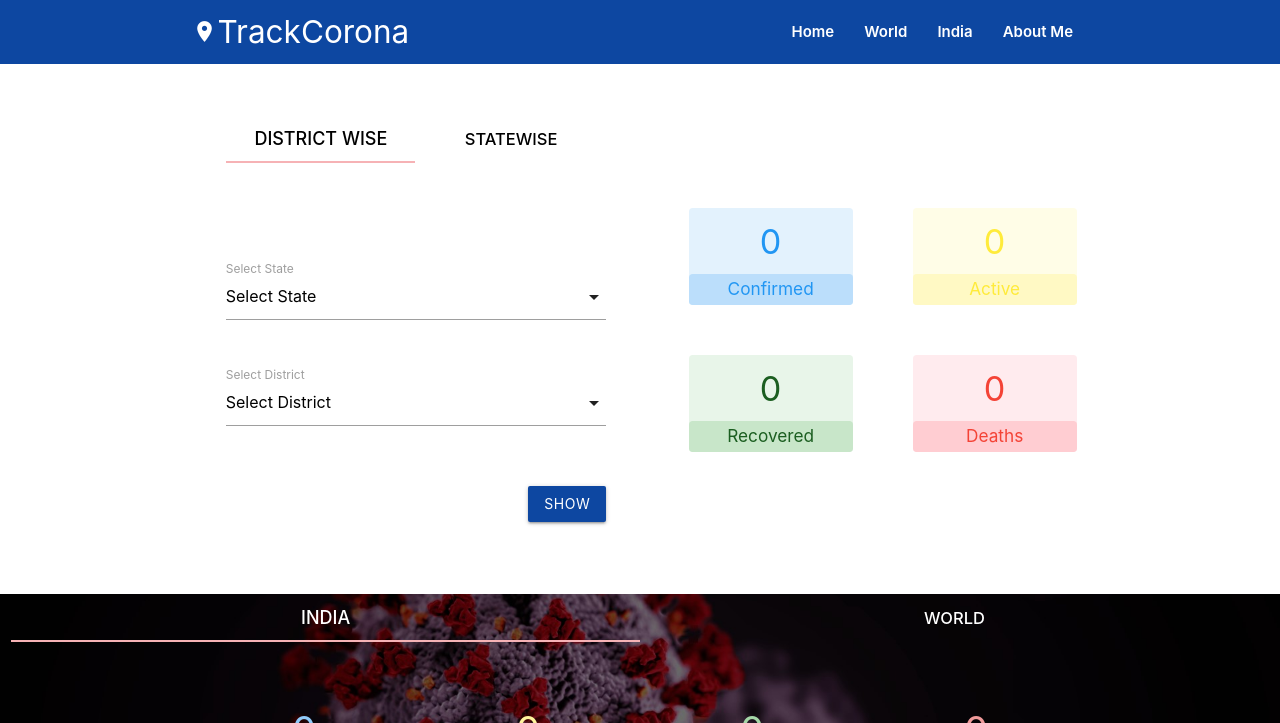
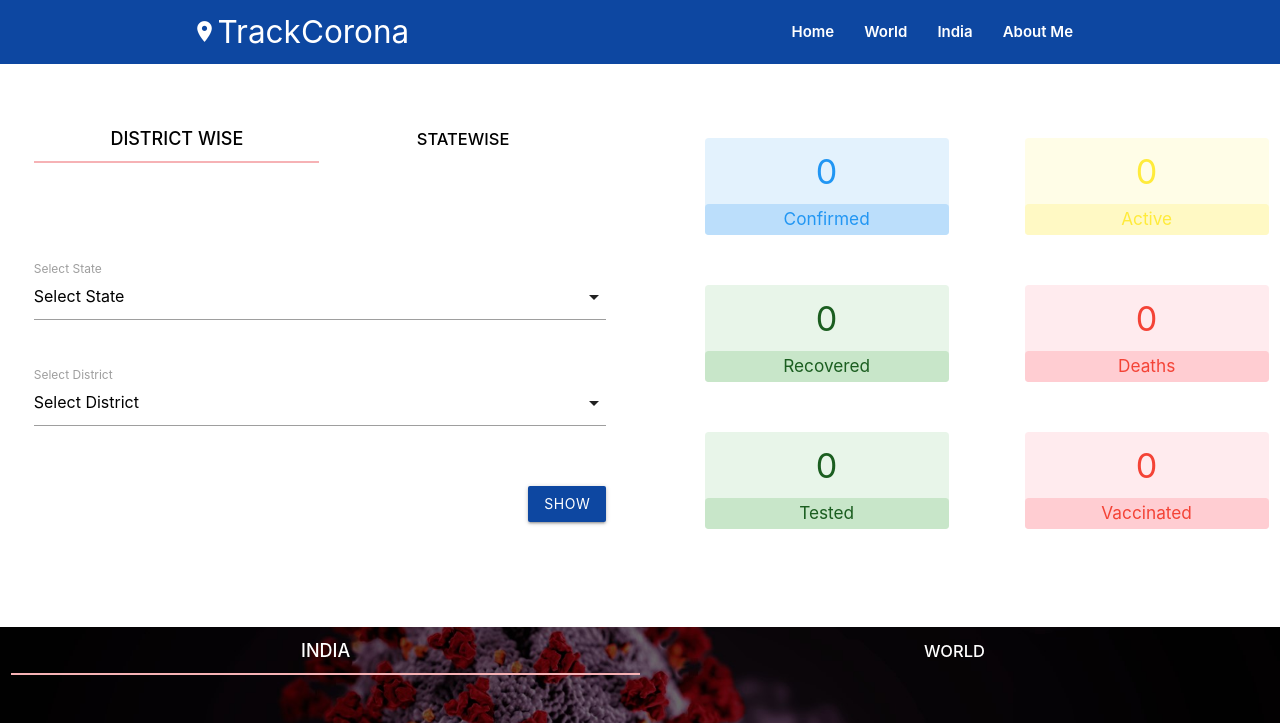
Before and after one commit to akshshu/trackcorona, a plain HTML site: page index.html in a window 1280 px wide. Both pictures are taken after a click on the button "SHOW". Shown: the top 723 px of the page. Drawn offline with nearby package versions, Linux system fonts and the light colour scheme; no server answers.

Commit message:
code optimised and total tested and vaccinated option added

```diff
--- a/index.html
+++ b/index.html
@@ -90,9 +90,9 @@
             min-width: 300px;
         }
 
-        .details-box {
+        /* .details-box {
             margin-top: 70px;
-        }
+        } */
 
         .above-footer {
             margin-top: -22px;
@@ -147,7 +147,7 @@
     </header>
 
     <div class="banner">
-        <section class="container section  ">
+        <section class="section  ">
             <div class="row">
                 <!-- <div class="col s12 l5  form-box">
                     <blockquote>
@@ -211,7 +211,7 @@
                         <div class="col s12 status" id="stat">
                             <div class="  form-box">
                                 <div class="input-field sts">
-                                    <select id="states_list" onchange="res_district(this.value)">
+                                    <select id="states_list2">
                                         <option value="" disabled selected>Select State</option>
                                     </select>
                                     <label>Select State</label>
@@ -219,7 +219,7 @@
                                 </div>
 
                                 <div class="input-field sts">
-                                    <button class="btn right blue darken-4" onclick="show_data()">Show</button>
+                                    <button class="btn right blue darken-4" onclick="show_data2()">Show</button>
                                 </div>
                             </div>
 
@@ -254,6 +254,21 @@
                             <div class=" red lighten-5 detail-card  ">
                                 <h4 class="center red-text box-head" id="deaths">0</h4>
                                 <h6 class="center red-text red lighten-4 box-det">Deaths</h6>
+                            </div>
+                        </div>
+
+                    </div>
+                    <div class="row">
+                        <div class="col s6 l5 offset-l1 ">
+                            <div class=" green lighten-5 detail-card  ">
+                                <h4 class="center green-text text-darken-4 box-head" id="tested">0</h4>
+                                <h6 class="center green-text text-darken-4 green lighten-4 box-det">Tested</h6>
+                            </div>
+                        </div>
+                        <div class="col s6 l5 offset-l1 ">
+                            <div class=" red lighten-5 detail-card  ">
+                                <h4 class="center red-text box-head" id="vaccinated">0</h4>
+                                <h6 class="center red-text red lighten-4 box-det">Vaccinated</h6>
                             </div>
                         </div>
 
@@ -388,20 +403,76 @@
         $(document).ready(function () {
             $('.sidenav').sidenav();
             $('.tabs').tabs();
+            mapping = {
+                "Andaman and Nicobar Islands": "AN",
+                "Andhra Pradesh": "AP",
+                "Arunachal Pradesh": "AR",
+                "Assam": "AS",
+                "Bihar": "BR",
+                "Chandigarh": "CH",
+                "Chhattisgarh": "CT",
+                "Delhi": "DL",
+                "Dadra and Nagar Haveli and Daman and Diu": "DN",
+                "Goa": "GA",
+                "Gujarat": "GJ",
+                "Himachal Pradesh": "HP",
+                "Haryana": "HR",
+                "Jharkhand": "JH",
+                "Jammu and Kashmir": "JK",
+                "Karnataka": "KA",
+                "Kerala": "KL",
+                "Ladakh": "LA",
+                "Lakshadweep": "LD",
+                "Maharashtra": "MH",
+                "Meghalaya": "ML",
+                "Manipur": "MN",
+                "Madhya Pradesh": "MP",
+                "Mizoram": "MZ",
+                "Nagaland": "NL",
+                "Odisha": "OR",
+                "Punjab": "PB",
+                "Puducherry": "PY",
+                "Rajasthan": "RJ",
+                "Sikkim": "SK",
+                "Telangana": "TG",
+                "Tamil Nadu": "TN",
+                "Tripura": "TR",
+                "Total": "TT",
+                "Uttar Pradesh": "UP",
+                "Uttarakhand": "UT",
+                "West Bengal": "WB"
+            };
+            mapping2 = {
+                "AN": "Andaman and Nicobar Islands", "AP": "Andhra Pradesh", "AR": "Arunachal Pradesh", "AS": "Assam", "BR": "Bihar", "CH": "Chandigarh", "CT": "Chhattisgarh", "DL": "Delhi", "DN": "Dadra and Nagar Haveli and Daman and Diu",
+                "GA": "Goa", "GJ": "Gujarat", "HP": "Himachal Pradesh", "HR": "Haryana", "JH": "Jharkhand", "JK": "Jammu and Kashmir", "KA": "Karnataka", "KL": "Kerala", "LA": "Ladakh", "LD": "Lakshadweep", "MH": "Maharashtra", "ML": "Meghalaya",
+                "MN": "Manipur", "MP": "Madhya Pradesh", "MZ": "Mizoram", "NL": "Nagaland", "OR": "Odisha", "PB": "Punjab", "PY": "Puducherry", "RJ": "Rajasthan", "SK": "Sikkim", "TG": "Telangana", "TN": "Tamil Nadu", "TR": "Tripura",
+                "TT": "Total", "UP": "Uttar Pradesh", "UT": "Uttarakhand", "WB": "West Bengal"
+            };
+            states = []
+            dicto = {}
             fetch("https://api.covid19india.org/v4/min/data.min.json")
                 .then((response) => response.json())
                 .then((json) => {
+                    dicto = json;
                     var ind_confirmed = 0;
                     var ind_active = 0;
                     var ind_recovered = 0;
                     var ind_deaths = 0;
 
-
                     for (var key in json) {
+                        if (key != "TT") {
+                            states.push(mapping2[key]);
                             ind_confirmed += json[key]["total"]["confirmed"];
                             ind_deaths += json[key]["total"]["deceased"];
                             ind_recovered += json[key]["total"]["recovered"];
+                        }
 
+                    }
+                    for (var i = 0; i < states.length; i++) {
+                        $('#states_list').append('<option >' + states[i] + '</option>');
+                        $('#states_list2').append('<option >' + states[i] + '</option>');
+                        $('#states_list').formSelect();
+                        $('#states_list2').formSelect();
                     }
                     ind_active = ind_confirmed - (ind_recovered + ind_deaths)
                     document.getElementById("ind-total").textContent = ind_confirmed;
@@ -421,17 +492,7 @@
                     document.getElementById("world-recovered").textContent = worldRecovered;
                     document.getElementById("world-deaths").textContent = worldDeath;
                 });
-            var i, state_list = [];
 
-            fetch("https://api.covid19india.org/state_district_wise.json")
-                .then((response) => response.json())
-                .then((json) => {
-                    for (i in json) {
-                        $('#states_list').append('<option >' + i + '</option>');
-                        $('#states_list').formSelect();
-
-                    }
-                });
 
             $('select').formSelect();
             $('.scrollspy').scrollSpy();
@@ -441,52 +502,46 @@
         function res_district(selected_state) {
             var i, districts = [];
             console.log("s");
+            console.log(states);
+            console.log(dicto);
             $('#districts_list').empty();
-            fetch("https://api.covid19india.org/state_district_wise.json")
-                .then((response) => response.json())
-                .then((json) => {
-                    for (i in json[selected_state]['districtData']) {
+            for (i in dicto[mapping[selected_state]]['districts']) {
                 $('#districts_list').append('<option >' + i + '</option>');
                 $('#districts_list').formSelect();
-
             }
-                });
         }
         function show_data() {
             var selectedState = document.getElementById("states_list").value;
             var selectedDistrict = document.getElementById("districts_list").value;
-            console.log(selectedDistrict);
-            fetch("https://api.covid19india.org/state_district_wise.json")
-                .then((response) => response.json())
-                .then((json) => {
-                    var confirmed = json[selectedState]['districtData'][selectedDistrict]['confirmed'];
-                    var active = json[selectedState]['districtData'][selectedDistrict]['active'];
-                    var death = json[selectedState]['districtData'][selectedDistrict]['deceased'];
-                    var recovered = json[selectedState]['districtData'][selectedDistrict]['recovered'];
+            var confirmed = dicto[mapping[selectedState]]['districts'][selectedDistrict]["total"]['confirmed'];
+            var death = dicto[mapping[selectedState]]['districts'][selectedDistrict]["total"]['deceased'];
+            var recovered = dicto[mapping[selectedState]]['districts'][selectedDistrict]["total"]['recovered'];
+            var tested = dicto[mapping[selectedState]]['districts'][selectedDistrict]["total"]['tested'];
+            var vaccinated = dicto[mapping[selectedState]]['districts'][selectedDistrict]["total"]['vaccinated'];
+
+            var active = confirmed - (death + recovered);
+            console.log(tested);
+            document.getElementById("total").textContent = confirmed;
+            document.getElementById("active").textContent = active;
+            document.getElementById("recovered").textContent = recovered;
+            document.getElementById("deaths").textContent = death;
+            document.getElementById("tested").textContent = tested;
+            document.getElementById("vaccinated").textContent = vaccinated;
+
+
+        }
+
+        function show_data2() {
+            var selectedState = document.getElementById("states_list2").value;
+            var confirmed = dicto[mapping[selectedState]]['total']['confirmed'];
+            var death = dicto[mapping[selectedState]]['total']['deceased'];
+            var recovered = dicto[mapping[selectedState]]['total']['recovered'];
+            var active = confirmed - (recovered + death)
             console.log(confirmed);
             document.getElementById("total").textContent = confirmed;
             document.getElementById("active").textContent = active;
             document.getElementById("recovered").textContent = recovered;
             document.getElementById("deaths").textContent = death;
-                });
-        }
-        function show_data2() {
-            var selectedState = document.getElementById("states_list").value;
-            var selectedDistrict = document.getElementById("districts_list").value;
-            console.log(selectedDistrict);
-            fetch("https://api.covid19india.org/state_district_wise.json")
-                .then((response) => response.json())
-                .then((json) => {
-                    var confirmed = json[selectedState]['districtData'][selectedDistrict]['confirmed'];
-                    var active = json[selectedState]['districtData'][selectedDistrict]['active'];
-                    var death = json[selectedState]['districtData'][selectedDistrict]['deceased'];
-                    var recovered = json[selectedState]['districtData'][selectedDistrict]['recovered'];
-                    console.log(confirmed);
-                    document.getElementById("total").textContent = confirmed;
-                    document.getElementById("active").textContent = active;
-                    document.getElementById("recovered").textContent = recovered;
-                    document.getElementById("deaths").textContent = death;
-                });
         }
     </script>
 </body>
```
Lines whose indentation alone changed are shown as unchanged.
